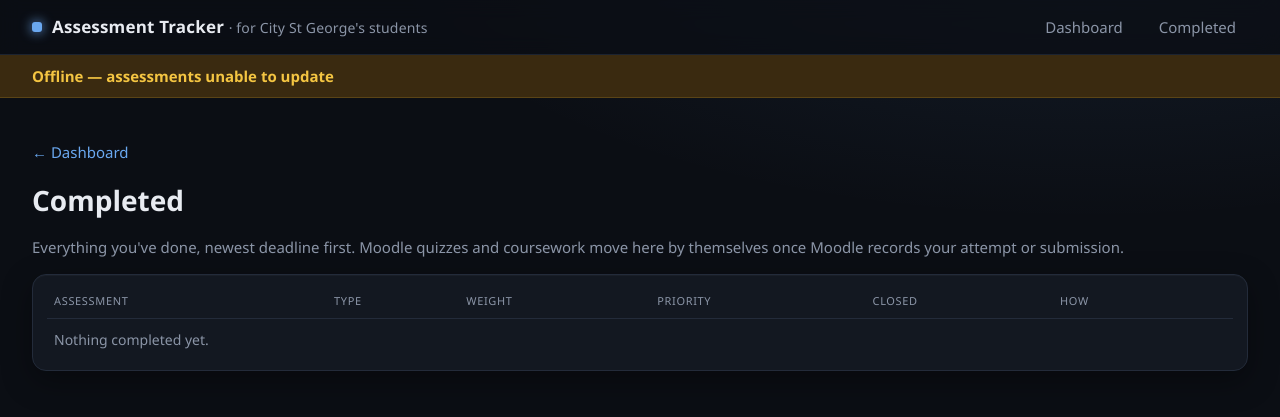
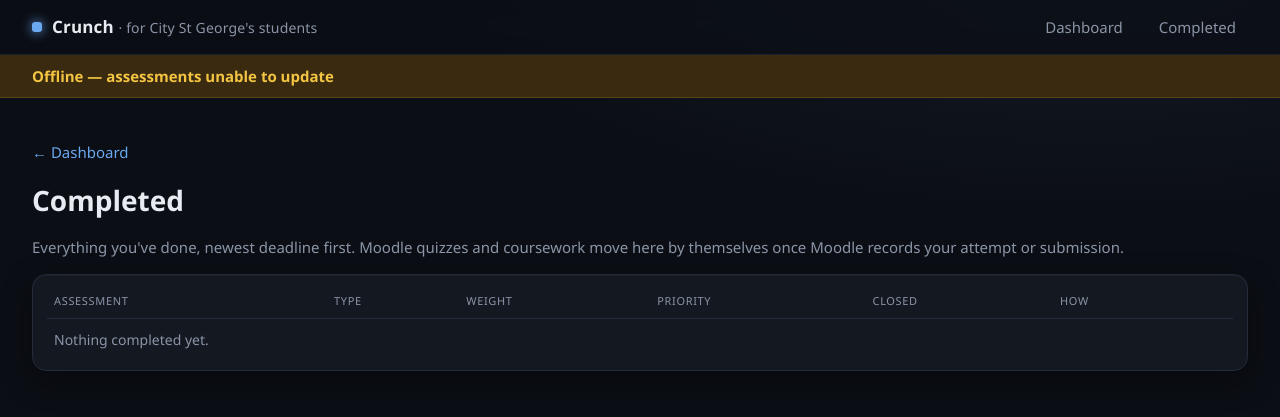
Before and after one commit to deividas-talocka/crunch, a Flask app: page /completed in a window 1280 px wide. Shown: the top 417 px of the page. Run offline with Flask 3, Linux system fonts and the light colour scheme.

Commit message:
Rename the app to Crunch
Co-Authored-By: Claude Opus 5.5 <noreply@anthropic.com>

```diff
--- a/templates/base.html
+++ b/templates/base.html
@@ -3,13 +3,13 @@
 <head>
   <meta charset="utf-8">
   <meta name="viewport" content="width=device-width, initial-scale=1">
-  <title>{% block title %}Assessment Tracker{% endblock %}</title>
+  <title>{% block title %}Crunch{% endblock %}</title>
   <link rel="stylesheet" href="{{ url_for('static', filename='style.css') }}">
   {% if view and view.finding_weights %}<meta http-equiv="refresh" content="5">{% endif %}
 </head>
 <body>
   <header class="topbar">
-    <a class="brand" href="{{ url_for('dashboard') }}">Assessment Tracker <span class="brand-sub">· for City St George's students</span></a>
+    <a class="brand" href="{{ url_for('dashboard') }}">Crunch <span class="brand-sub">· for City St George's students</span></a>
     <nav>
       <a href="{{ url_for('dashboard') }}">Dashboard</a>
       <a href="{{ url_for('completed') }}">Completed</a>
--- a/templates/completed.html
+++ b/templates/completed.html
@@ -1,5 +1,5 @@
 {% extends "base.html" %}
-{% block title %}Completed — Assessment Tracker{% endblock %}
+{% block title %}Completed — Crunch{% endblock %}
 {% block content %}
 <p><a href="{{ url_for('dashboard') }}">← Dashboard</a></p>
 <h1 class="page-title">Completed</h1>
--- a/templates/module.html
+++ b/templates/module.html
@@ -1,5 +1,5 @@
 {% extends "base.html" %}
-{% block title %}{{ module.code }} — Assessment Tracker{% endblock %}
+{% block title %}{{ module.code }} — Crunch{% endblock %}
 {% block content %}
 <p><a href="{{ url_for('dashboard') }}">← Dashboard</a></p>
 <h1 class="page-title"><span class="module-code">{{ module.code }}</span> {{ module.title[module.code|length:] }}</h1>
```
Also changed, not shown: devpost/checklist.md (+1 -0 lines), devpost/prd.md (+1 -1 lines), devpost/scope.md (+2 -2 lines), devpost/spec.md (+1 -1 lines), README.md.
